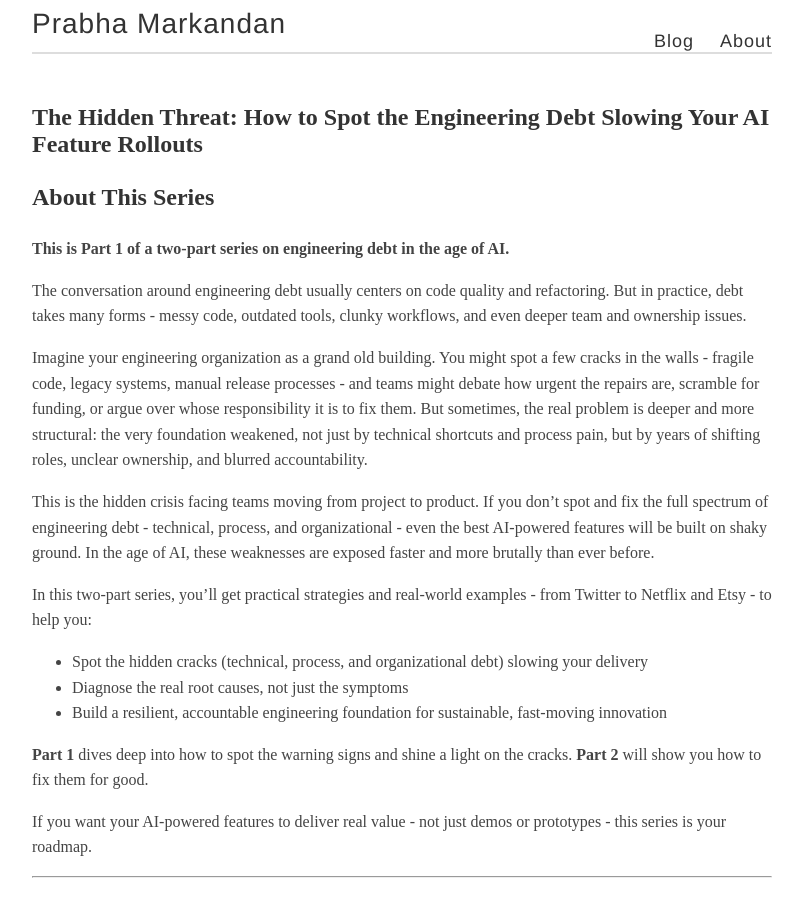
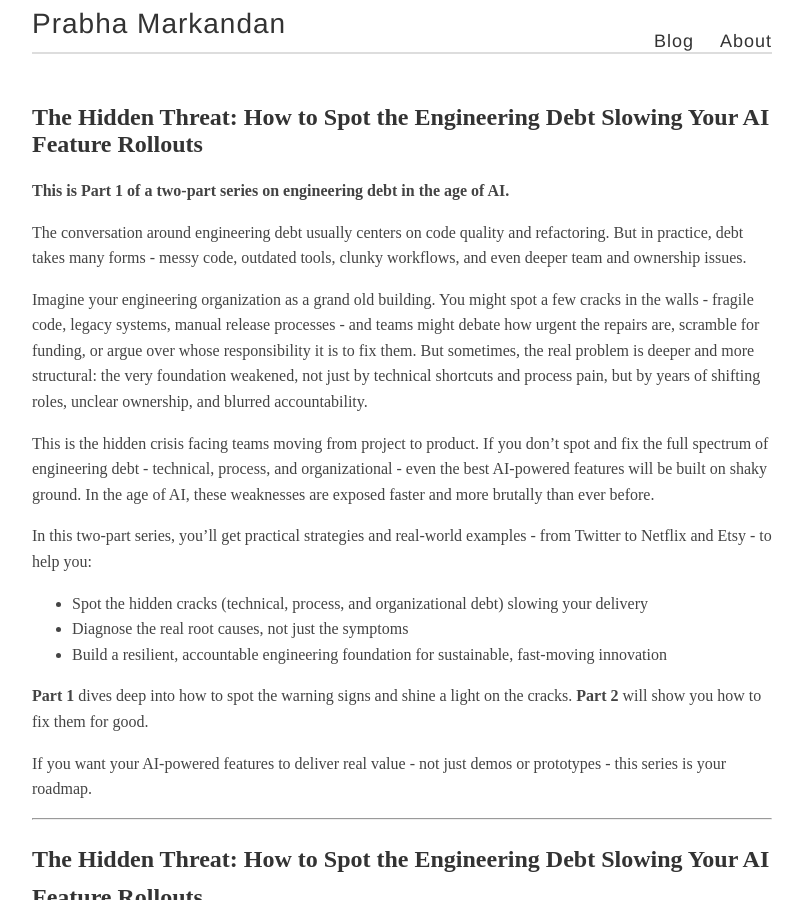
Before and after one commit to prabhamarkandan/prabhamarkandan.github.io, a Jekyll site: the page built from _posts/2025-08-09-how-to-spot-engineering-debt.md, in a window 1280 px wide and 900 px high. Shown: the whole window, without its empty margins (238-1041 px from the left). Built offline with Jekyll 4.4.1, drawn with Linux system fonts in a browser that asks for light colours.

Commit message:
Update 2025-08-09-how-to-spot-engineering-debt.md

```diff
--- a/_posts/2025-08-09-how-to-spot-engineering-debt.md
+++ b/_posts/2025-08-09-how-to-spot-engineering-debt.md
@@ -4,8 +4,6 @@
 date: 2025-08-10
 categories: engineering ai leadership
 ---
-
-## About This Series
 
 
 **This is Part 1 of a two-part series on engineering debt in the age of AI.**
```
